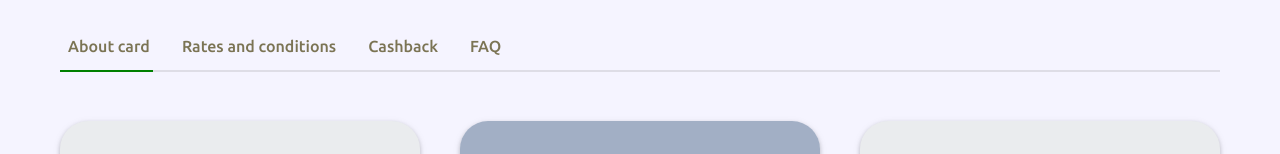
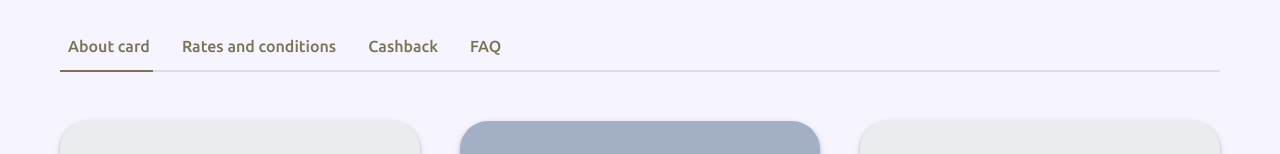
Before and after one commit to Schneegestober1/neo-bank, a React (Vite) app: page /loan/about in a window 1280 px wide. Shown: the part 460-614 px from the top of the page. Built offline with nearby package versions, Linux system fonts and the light colour scheme.

Commit message:
background-color: $brown-1;

```diff
--- a/src/components/loan/CreditCardBenefits/credit-card-benefits.module.scss
+++ b/src/components/loan/CreditCardBenefits/credit-card-benefits.module.scss
@@ -39,7 +39,7 @@
     position: absolute;
     bottom: 0;
     height: 2px;
-    background-color: green;
+    background-color: $brown-1;
     transition:
       left 0.3s ease,
       width 0.3s ease;
```
